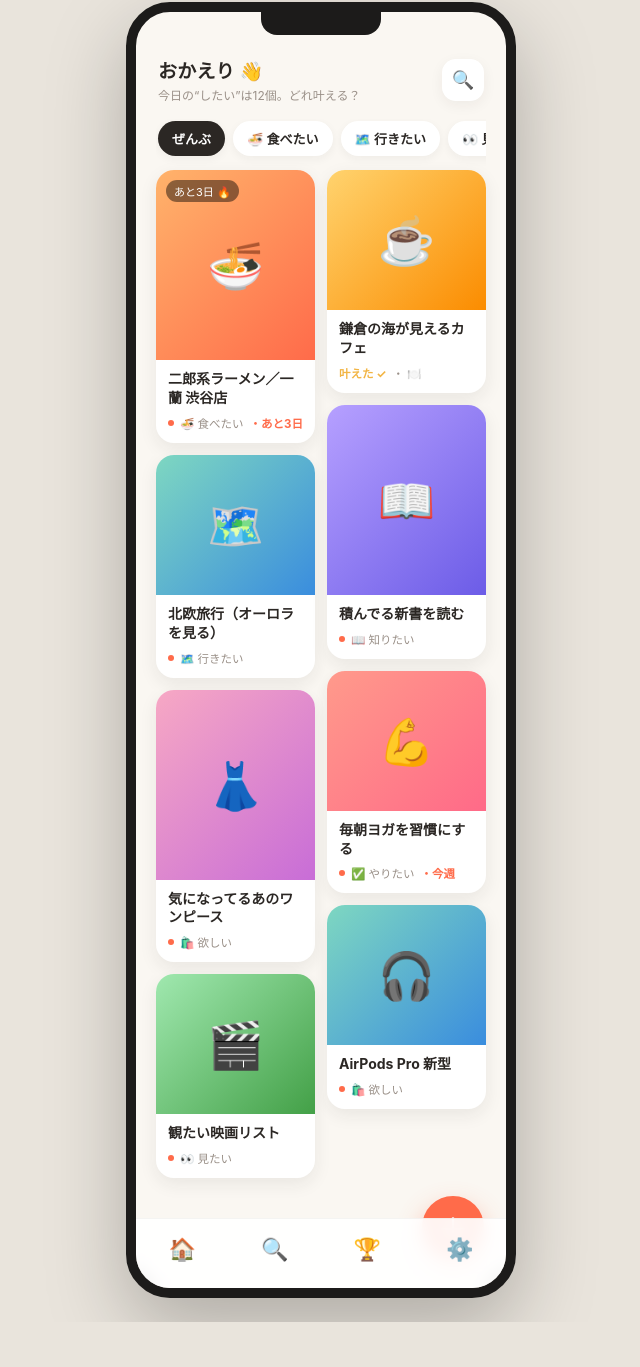
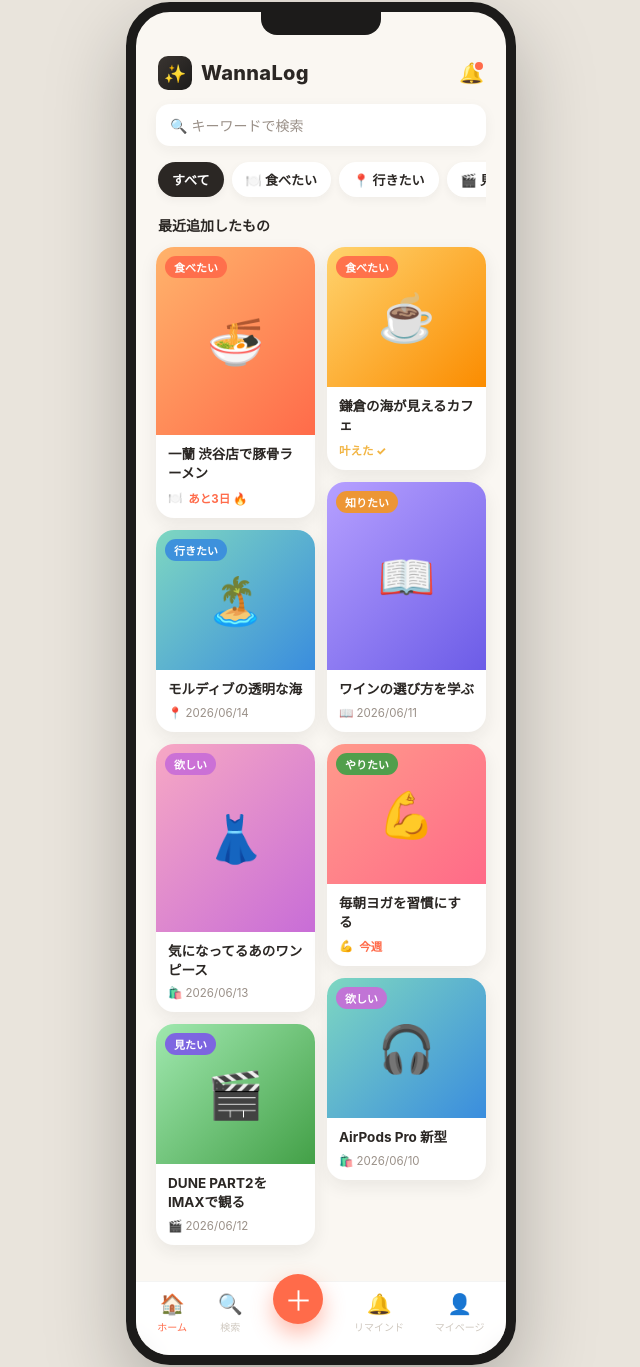
Before and after one commit to kangaerudgis215-coder/wannnalog, a plain HTML site: page mockups/home.html in a window 1280 px wide. Shown: the part 22-1389 px from the top of the page, without its empty margins (319-959 px from the left). Before the commit the page ends 1344 px from the top, so only its background shows below. Drawn offline with Linux system fonts and the light colour scheme.

Commit message:
Add MVP spec v1.0 and update Home mock to match reference (category tags, tabs, bell)
Co-Authored-By: Claude Opus 4.8 <noreply@anthropic.com>
Claude-Session: https://claude.ai/code/session_01G7M2Mwp6XWodj61P1nR8MT

```diff
--- a/mockups/home.html
+++ b/mockups/home.html
@@ -3,64 +3,63 @@
 <head>
 <meta charset="UTF-8">
 <meta name="viewport" content="width=device-width, initial-scale=1.0">
-<title>WannaLog — ホーム（モックアップ）</title>
+<title>WannaLog — ホーム（モックアップ v2）</title>
 <style>
   :root{
     --cream:#FAF7F2; --white:#FFFFFF; --charcoal:#2B2724;
     --warmgray:#9A9088; --coral:#FF6B4A; --honey:#F2B544;
   }
-  *{box-sizing:border-box; margin:0; padding:0;
-    -webkit-font-smoothing:antialiased;}
-  body{
-    background:#e9e4dc; min-height:100vh;
-    display:flex; align-items:center; justify-content:center;
+  *{box-sizing:border-box; margin:0; padding:0; -webkit-font-smoothing:antialiased;}
+  body{background:#e9e4dc; min-height:100vh; display:flex; align-items:center; justify-content:center;
     font-family:-apple-system,"Hiragino Sans","Noto Sans JP","Segoe UI",sans-serif;
-    color:var(--charcoal); padding:24px 0;
-  }
-  /* スマホの枠 */
-  .phone{
-    width:390px; height:auto; min-height:780px; background:var(--cream);
-    border-radius:44px; box-shadow:0 30px 80px rgba(0,0,0,.25);
-    overflow:hidden; position:relative; border:10px solid #1c1b1a;
-  }
+    color:var(--charcoal); padding:24px 0;}
+  .phone{width:390px; min-height:800px; background:var(--cream); border-radius:44px;
+    box-shadow:0 30px 80px rgba(0,0,0,.25); overflow:hidden; position:relative; border:10px solid #1c1b1a;}
   .notch{height:30px; display:flex; align-items:center; justify-content:center;}
-  .notch::after{content:""; width:120px; height:26px; background:#1c1b1a;
-    border-radius:0 0 16px 16px; margin-top:-10px;}
-  .content{padding:8px 20px 110px;}
+  .notch::after{content:""; width:120px; height:26px; background:#1c1b1a; border-radius:0 0 16px 16px; margin-top:-10px;}
+  .content{padding:6px 20px 110px;}
 
-  /* ヘッダー */
-  .greet{display:flex; align-items:center; justify-content:space-between; margin:6px 2px 16px;}
-  .greet h1{font-size:19px; font-weight:700; letter-spacing:.2px;}
-  .greet .sub{font-size:12px; color:var(--warmgray); margin-top:3px;}
-  .search{width:42px; height:42px; background:var(--white); border-radius:14px;
-    display:flex; align-items:center; justify-content:center; font-size:18px;
-    box-shadow:0 4px 14px rgba(43,39,36,.06);}
+  .topbar{display:flex; align-items:center; justify-content:space-between; margin:8px 2px 14px;}
+  .brand{display:flex; align-items:center; gap:9px;}
+  .brand .logo{width:34px; height:34px; border-radius:10px;
+    background:linear-gradient(135deg,#3a3531,#1c1b1a); color:#fff;
+    display:flex; align-items:center; justify-content:center; font-size:18px;}
+  .brand .name{font-size:20px; font-weight:800; letter-spacing:.3px;}
+  .bell{position:relative; font-size:20px;}
+  .bell::after{content:""; position:absolute; right:-1px; top:-1px; width:8px; height:8px;
+    background:var(--coral); border-radius:50%; border:2px solid var(--cream);}
 
-  /* カテゴリチップ */
-  .chips{display:flex; gap:8px; overflow-x:auto; padding:2px 2px 14px; scrollbar-width:none;}
+  .searchbar{display:flex; align-items:center; gap:8px; background:var(--white);
+    border-radius:14px; padding:11px 14px; color:var(--warmgray); font-size:14px;
+    box-shadow:0 4px 14px rgba(43,39,36,.05); margin-bottom:14px;}
+
+  .chips{display:flex; gap:8px; overflow-x:auto; padding:2px 2px 16px; scrollbar-width:none;}
   .chips::-webkit-scrollbar{display:none;}
-  .chip{white-space:nowrap; padding:8px 14px; border-radius:999px; font-size:13px;
-    font-weight:600; background:var(--white); color:var(--charcoal);
-    box-shadow:0 3px 10px rgba(43,39,36,.05);}
+  .chip{white-space:nowrap; padding:8px 14px; border-radius:999px; font-size:13px; font-weight:600;
+    background:var(--white); color:var(--charcoal); box-shadow:0 3px 10px rgba(43,39,36,.05);}
   .chip.active{background:var(--charcoal); color:#fff;}
 
-  /* マソンリー風 2列 */
+  .sectiontitle{font-size:14px; font-weight:800; margin:2px 2px 12px; color:var(--charcoal);}
+
   .board{column-count:2; column-gap:12px;}
-  .card{break-inside:avoid; margin-bottom:12px; background:var(--white);
-    border-radius:18px; overflow:hidden; box-shadow:0 6px 18px rgba(43,39,36,.08);}
-  .photo{height:140px; display:flex; align-items:center; justify-content:center;
-    font-size:46px; position:relative;}
-  .photo.tall{height:190px;}
-  .photo .ribbon{position:absolute; left:10px; top:10px; background:rgba(0,0,0,.45);
-    color:#fff; font-size:11px; padding:3px 8px; border-radius:999px; backdrop-filter:blur(2px);}
+  .card{break-inside:avoid; margin-bottom:12px; background:var(--white); border-radius:18px;
+    overflow:hidden; box-shadow:0 6px 18px rgba(43,39,36,.08);}
+  .photo{height:140px; display:flex; align-items:center; justify-content:center; font-size:46px; position:relative;}
+  .photo.tall{height:188px;}
+  .tag{position:absolute; left:9px; top:9px; color:#fff; font-size:11px; font-weight:700;
+    padding:3px 9px; border-radius:999px; backdrop-filter:blur(2px);}
+  .t-eat{background:rgba(255,107,74,.92);}
+  .t-go{background:rgba(58,141,222,.92);}
+  .t-see{background:rgba(124,92,231,.92);}
+  .t-want{background:rgba(200,109,215,.92);}
+  .t-do{background:rgba(67,160,71,.92);}
+  .t-know{background:rgba(242,150,36,.92);}
   .meta{padding:10px 12px 12px;}
-  .meta .title{font-size:14px; font-weight:700; line-height:1.35;}
+  .meta .title{font-size:13.5px; font-weight:700; line-height:1.4;}
   .meta .row{display:flex; align-items:center; gap:6px; margin-top:7px; font-size:11.5px; color:var(--warmgray);}
-  .dot{width:6px;height:6px;border-radius:50%; background:var(--coral); display:inline-block;}
   .due{color:var(--coral); font-weight:700;}
-  .done{color:var(--honey); font-weight:700;}
+  .done{color:var(--honey); font-weight:800;}
 
-  /* グラデ写真（オフラインでも映える） */
   .g1{background:linear-gradient(135deg,#FFB36B,#FF6B4A);}
   .g2{background:linear-gradient(135deg,#7ED7C1,#3A8DDE);}
   .g3{background:linear-gradient(135deg,#F7A8C4,#C86DD7);}
@@ -69,106 +68,88 @@
   .g6{background:linear-gradient(135deg,#B6A0FF,#6C5CE7);}
   .g7{background:linear-gradient(135deg,#FF9A8B,#FF6A88);}
 
-  /* FAB */
-  .fab{position:absolute; right:22px; bottom:30px; width:62px; height:62px;
-    border-radius:50%; background:var(--coral); color:#fff; font-size:32px; font-weight:300;
-    display:flex; align-items:center; justify-content:center;
-    box-shadow:0 12px 26px rgba(255,107,74,.45);}
-  /* タブバー風 */
-  .tabbar{position:absolute; left:0; right:0; bottom:0; height:70px; background:rgba(255,255,255,.92);
-    backdrop-filter:blur(8px); display:flex; align-items:center; justify-content:space-around;
-    font-size:22px; border-top:1px solid rgba(43,39,36,.05); padding-bottom:10px;}
-  .tabbar .on{color:var(--coral);} .tabbar .off{color:#cfc8bf;}
-  .caption{margin-top:14px; text-align:center; color:#8a8178; font-size:11px;}
+  .tabbar{position:absolute; left:0; right:0; bottom:0; height:74px; background:rgba(255,255,255,.94);
+    backdrop-filter:blur(8px); display:flex; align-items:flex-start; justify-content:space-around;
+    border-top:1px solid rgba(43,39,36,.05); padding:10px 6px 0;}
+  .tab{display:flex; flex-direction:column; align-items:center; gap:3px; font-size:10px; color:#cfc8bf;}
+  .tab .ico{font-size:20px;}
+  .tab.on{color:var(--coral);}
+  .tab.add .ico{width:50px; height:50px; margin-top:-18px; border-radius:50%; background:var(--coral);
+    color:#fff; display:flex; align-items:center; justify-content:center; font-size:28px; font-weight:300;
+    box-shadow:0 10px 22px rgba(255,107,74,.45);}
 </style>
 </head>
 <body>
   <div class="phone">
     <div class="notch"></div>
     <div class="content">
-      <div class="greet">
-        <div>
-          <h1>おかえり 👋</h1>
-          <div class="sub">今日の“したい”は12個。どれ叶える？</div>
-        </div>
-        <div class="search">🔍</div>
+      <div class="topbar">
+        <div class="brand"><div class="logo">✨</div><div class="name">WannaLog</div></div>
+        <div class="bell">🔔</div>
+      </div>
+      <div class="searchbar">🔍 キーワードで検索</div>
+
+      <div class="chips">
+        <div class="chip active">すべて</div>
+        <div class="chip">🍽️ 食べたい</div>
+        <div class="chip">📍 行きたい</div>
+        <div class="chip">🎬 見たい</div>
+        <div class="chip">🛍️ 欲しい</div>
+        <div class="chip">💪 やりたい</div>
       </div>
 
-      <div class="chips">
-        <div class="chip active">ぜんぶ</div>
-        <div class="chip">🍜 食べたい</div>
-        <div class="chip">🗺️ 行きたい</div>
-        <div class="chip">👀 見たい</div>
-        <div class="chip">🛍️ 欲しい</div>
-        <div class="chip">✅ やりたい</div>
-      </div>
+      <div class="sectiontitle">最近追加したもの</div>
 
       <div class="board">
         <div class="card">
-          <div class="photo g1 tall">🍜<span class="ribbon">あと3日 🔥</span></div>
-          <div class="meta">
-            <div class="title">二郎系ラーメン／一蘭 渋谷店</div>
-            <div class="row"><span class="dot"></span>🍜 食べたい <span class="due">・あと3日</span></div>
-          </div>
+          <div class="photo g1 tall">🍜<span class="tag t-eat">食べたい</span></div>
+          <div class="meta"><div class="title">一蘭 渋谷店で豚骨ラーメン</div>
+            <div class="row">🍽️ <span class="due">あと3日 🔥</span></div></div>
         </div>
         <div class="card">
-          <div class="photo g2">🗺️</div>
-          <div class="meta">
-            <div class="title">北欧旅行（オーロラを見る）</div>
-            <div class="row"><span class="dot"></span>🗺️ 行きたい</div>
-          </div>
+          <div class="photo g2">🏝️<span class="tag t-go">行きたい</span></div>
+          <div class="meta"><div class="title">モルディブの透明な海</div>
+            <div class="row">📍 2026/06/14</div></div>
         </div>
         <div class="card">
-          <div class="photo g3 tall">👗</div>
-          <div class="meta">
-            <div class="title">気になってるあのワンピース</div>
-            <div class="row"><span class="dot"></span>🛍️ 欲しい</div>
-          </div>
+          <div class="photo g3 tall">👗<span class="tag t-want">欲しい</span></div>
+          <div class="meta"><div class="title">気になってるあのワンピース</div>
+            <div class="row">🛍️ 2026/06/13</div></div>
         </div>
         <div class="card">
-          <div class="photo g5">🎬</div>
-          <div class="meta">
-            <div class="title">観たい映画リスト</div>
-            <div class="row"><span class="dot"></span>👀 見たい</div>
-          </div>
+          <div class="photo g5">🎬<span class="tag t-see">見たい</span></div>
+          <div class="meta"><div class="title">DUNE PART2をIMAXで観る</div>
+            <div class="row">🎬 2026/06/12</div></div>
         </div>
         <div class="card">
-          <div class="photo g4">☕</div>
-          <div class="meta">
-            <div class="title">鎌倉の海が見えるカフェ</div>
-            <div class="row"><span class="done">叶えた ✓</span> ・ 🍽️</div>
-          </div>
+          <div class="photo g4">☕<span class="tag t-eat">食べたい</span></div>
+          <div class="meta"><div class="title">鎌倉の海が見えるカフェ</div>
+            <div class="row"><span class="done">叶えた ✓</span></div></div>
         </div>
         <div class="card">
-          <div class="photo g6 tall">📖</div>
-          <div class="meta">
-            <div class="title">積んでる新書を読む</div>
-            <div class="row"><span class="dot"></span>📖 知りたい</div>
-          </div>
+          <div class="photo g6 tall">📖<span class="tag t-know">知りたい</span></div>
+          <div class="meta"><div class="title">ワインの選び方を学ぶ</div>
+            <div class="row">📖 2026/06/11</div></div>
         </div>
         <div class="card">
-          <div class="photo g7">💪</div>
-          <div class="meta">
-            <div class="title">毎朝ヨガを習慣にする</div>
-            <div class="row"><span class="dot"></span>✅ やりたい <span class="due">・今週</span></div>
-          </div>
+          <div class="photo g7">💪<span class="tag t-do">やりたい</span></div>
+          <div class="meta"><div class="title">毎朝ヨガを習慣にする</div>
+            <div class="row">💪 <span class="due">今週</span></div></div>
         </div>
         <div class="card">
-          <div class="photo g2">🎧</div>
-          <div class="meta">
-            <div class="title">AirPods Pro 新型</div>
-            <div class="row"><span class="dot"></span>🛍️ 欲しい</div>
-          </div>
+          <div class="photo g2">🎧<span class="tag t-want">欲しい</span></div>
+          <div class="meta"><div class="title">AirPods Pro 新型</div>
+            <div class="row">🛍️ 2026/06/10</div></div>
         </div>
       </div>
     </div>
 
-    <div class="fab">＋</div>
     <div class="tabbar">
-      <span class="on">🏠</span>
-      <span class="off">🔍</span>
-      <span class="off">🏆</span>
-      <span class="off">⚙️</span>
+      <div class="tab on"><span class="ico">🏠</span>ホーム</div>
+      <div class="tab"><span class="ico">🔍</span>検索</div>
+      <div class="tab add"><span class="ico">＋</span></div>
+      <div class="tab"><span class="ico">🔔</span>リマインド</div>
+      <div class="tab"><span class="ico">👤</span>マイページ</div>
     </div>
   </div>
 </body>
```
Also changed, not shown: docs/stage2-design/02_mvp-spec.md (added, +130 -0 lines).
